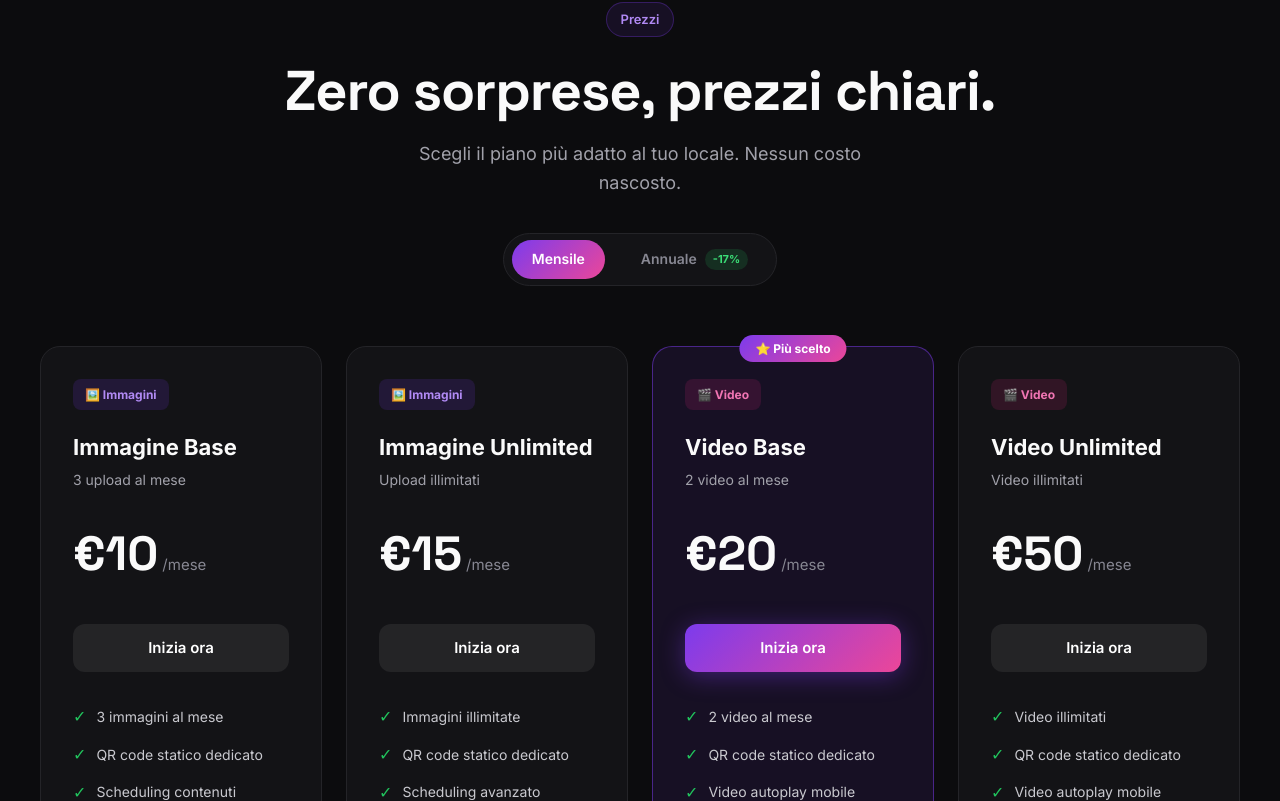
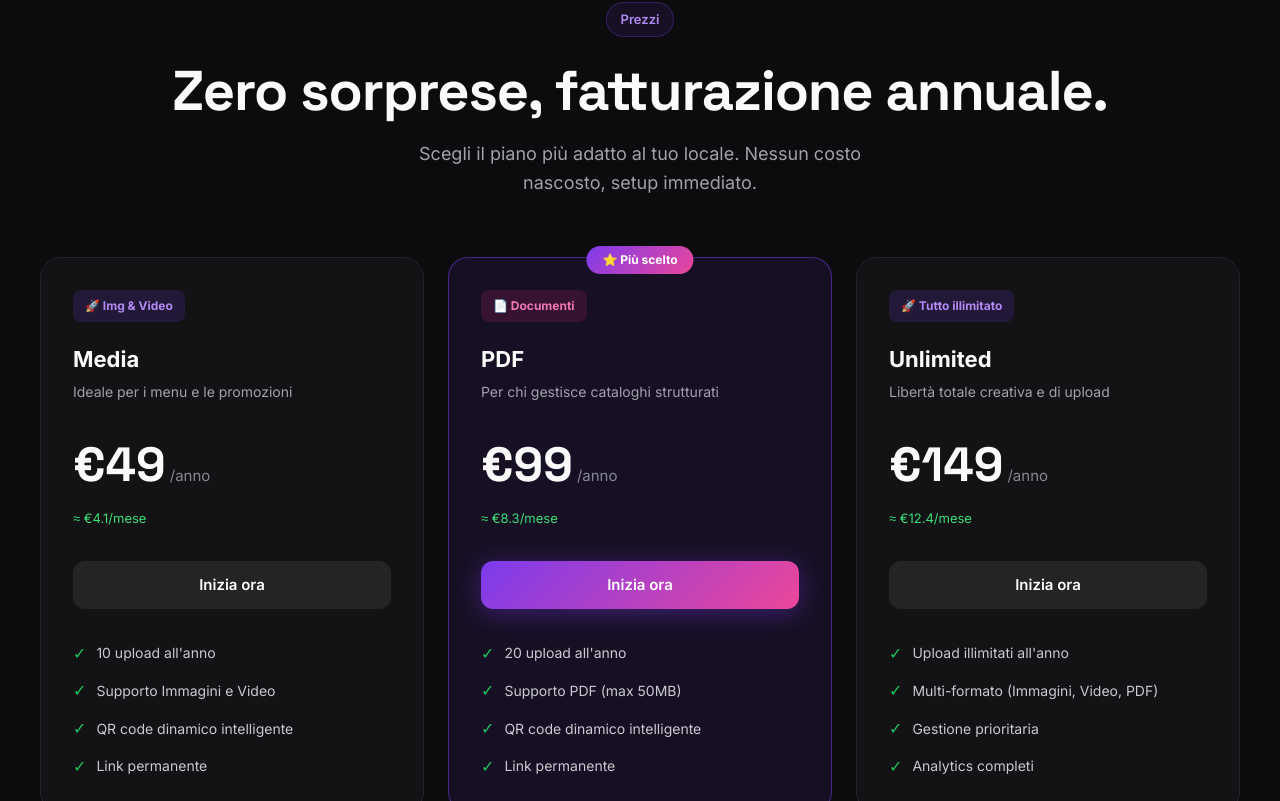
Before and after one commit to cgabelli/qrpop, a Next.js app: page / in a window 1280 px wide. Shown: the part 2299-3100 px from the top of the page. Built offline with nearby package versions, Linux system fonts and the light colour scheme.

Commit message:
fix: sync landing page pricing with new annual packages

```diff
--- a/app/page.tsx
+++ b/app/page.tsx
@@ -5,47 +5,30 @@ import { useState, useEffect } from "react";
 
 const PLANS = [
   {
-    id: "basic_image",
-    name: "Immagine Base",
-    type: "Immagini",
-    monthlyPrice: 10,
-    annualPrice: 99,
-    annualMonthly: 8,
-    description: "3 upload al mese",
-    features: ["3 immagini al mese", "QR code statico dedicato", "Scheduling contenuti", "Link permanente"],
+    id: "media_annual",
+    name: "Media",
+    type: "Img & Video",
+    annualPrice: 49,
+    description: "Ideale per i menu e le promozioni",
+    features: ["10 upload all'anno", "Supporto Immagini e Video", "QR code dinamico intelligente", "Link permanente"],
     popular: false,
   },
   {
-    id: "unlimited_image",
-    name: "Immagine Unlimited",
-    type: "Immagini",
-    monthlyPrice: 15,
-    annualPrice: 149,
-    annualMonthly: 12,
-    description: "Upload illimitati",
-    features: ["Immagini illimitate", "QR code statico dedicato", "Scheduling avanzato", "Link permanente", "Priorità supporto"],
-    popular: false,
-  },
-  {
-    id: "basic_video",
-    name: "Video Base",
-    type: "Video",
-    monthlyPrice: 20,
-    annualPrice: 199,
-    annualMonthly: 17,
-    description: "2 video al mese",
-    features: ["2 video al mese", "QR code statico dedicato", "Video autoplay mobile", "Scheduling contenuti"],
+    id: "pdf_annual",
+    name: "PDF",
+    type: "Documenti",
+    annualPrice: 99,
+    description: "Per chi gestisce cataloghi strutturati",
+    features: ["20 upload all'anno", "Supporto PDF (max 50MB)", "QR code dinamico intelligente", "Link permanente"],
     popular: true,
   },
   {
-    id: "unlimited_video",
-    name: "Video Unlimited",
-    type: "Video",
-    monthlyPrice: 50,
-    annualPrice: 499,
-    annualMonthly: 42,
-    description: "Video illimitati",
-    features: ["Video illimitati", "QR code statico dedicato", "Video autoplay mobile", "Scheduling avanzato", "Priorità supporto", "Analytics (prossimamente)"],
+    id: "unlimited_annual",
+    name: "Unlimited",
+    type: "Tutto illimitato",
+    annualPrice: 149,
+    description: "Libertà totale creativa e di upload",
+    features: ["Upload illimitati all'anno", "Multi-formato (Immagini, Video, PDF)", "Gestione prioritaria", "Analytics completi"],
     popular: false,
   },
 ];
@@ -396,8 +379,6 @@ function HowItWorks() {
 }
 
 function PricingSection() {
-  const [annual, setAnnual] = useState(false);
-
   return (
     <section
       id="prezzi"
@@ -418,48 +399,11 @@ function PricingSection() {
             Prezzi
           </div>
           <h2 style={{ fontSize: "clamp(2rem, 5vw, 3.5rem)", fontWeight: 800, marginBottom: 16 }}>
-            Zero sorprese, prezzi chiari.
+            Zero sorprese, fatturazione annuale.
           </h2>
           <p style={{ fontSize: 18, color: "hsl(240 5% 65%)", maxWidth: 500, margin: "0 auto 36px" }}>
-            Scegli il piano più adatto al tuo locale. Nessun costo nascosto.
+            Scegli il piano più adatto al tuo locale. Nessun costo nascosto, setup immediato.
           </p>
-
-          {/* Billing toggle */}
-          <div style={{
-            display: "inline-flex", alignItems: "center", gap: 16,
-            background: "hsl(240 6% 8%)", border: "1px solid hsl(240 5% 15%)",
-            borderRadius: 999, padding: "6px 8px",
-          }}>
-            <button
-              onClick={() => setAnnual(false)}
-              style={{
-                padding: "8px 20px", borderRadius: 999, border: "none", cursor: "pointer",
-                background: !annual ? "linear-gradient(135deg, hsl(262 83% 58%), hsl(330 81% 60%))" : "transparent",
-                color: !annual ? "white" : "hsl(240 5% 55%)",
-                fontSize: 14, fontWeight: 600, transition: "all 0.2s", fontFamily: "Inter, sans-serif",
-              }}
-            >
-              Mensile
-            </button>
-            <button
-              onClick={() => setAnnual(true)}
-              style={{
-                padding: "8px 20px", borderRadius: 999, border: "none", cursor: "pointer",
-                background: annual ? "linear-gradient(135deg, hsl(262 83% 58%), hsl(330 81% 60%))" : "transparent",
-                color: annual ? "white" : "hsl(240 5% 55%)",
-                fontSize: 14, fontWeight: 600, transition: "all 0.2s", fontFamily: "Inter, sans-serif",
-                display: "flex", alignItems: "center", gap: 8,
-              }}
-            >
-              Annuale
-              <span style={{
-                padding: "2px 8px", borderRadius: 999, fontSize: 11, fontWeight: 700,
-                background: "rgba(34,197,94,0.15)", color: "hsl(142 71% 55%)",
-              }}>
-                -17%
-              </span>
-            </button>
-          </div>
         </div>
 
         <div style={{ display: "grid", gridTemplateColumns: "repeat(auto-fit, minmax(260px, 1fr))", gap: 24 }}>
@@ -494,40 +438,31 @@ function PricingSection() {
 
               <div style={{
                 display: "inline-flex", alignItems: "center", padding: "6px 12px", borderRadius: 8,
-                background: plan.type === "Video" ? "rgba(219,39,119,0.15)" : "rgba(124,58,237,0.15)",
-                color: plan.type === "Video" ? "hsl(330 81% 70%)" : "hsl(262 83% 75%)",
+                background: plan.type === "Documenti" ? "rgba(219,39,119,0.15)" : "rgba(124,58,237,0.15)",
+                color: plan.type === "Documenti" ? "hsl(330 81% 70%)" : "hsl(262 83% 75%)",
                 fontSize: 12, fontWeight: 700, marginBottom: 20,
               }}>
-                {plan.type === "Video" ? "🎬" : "🖼️"} {plan.type}
+                {plan.type === "Documenti" ? "📄" : "🚀"} {plan.type}
               </div>
 
               <div style={{ fontSize: 22, fontWeight: 700, marginBottom: 4 }}>{plan.name}</div>
               <div style={{ color: "hsl(240 5% 65%)", fontSize: 14, marginBottom: 24 }}>{plan.description}</div>
 
               {/* Price display */}
-              {annual ? (
-                <div style={{ marginBottom: 8 }}>
+              <div style={{ marginBottom: 32 }}>
                 <div style={{ display: "flex", alignItems: "baseline", gap: 4 }}>
                   <span style={{ fontSize: 48, fontWeight: 800, fontFamily: "Space Grotesk, sans-serif" }}>
                     €{plan.annualPrice}
                   </span>
                   <span style={{ color: "hsl(240 5% 55%)", fontSize: 15 }}>/anno</span>
                 </div>
-                  <div style={{ fontSize: 13, color: "hsl(142 71% 55%)", marginBottom: 24 }}>
-                    ≈ €{plan.annualMonthly}/mese — pagamento anticipato
+                <div style={{ fontSize: 13, color: "hsl(142 71% 55%)", marginTop: 4 }}>
+                  ≈ €{Math.round((plan.annualPrice / 12) * 10) / 10}/mese
                 </div>
               </div>
-              ) : (
-                <div style={{ display: "flex", alignItems: "baseline", gap: 4, marginBottom: 32 }}>
-                  <span style={{ fontSize: 48, fontWeight: 800, fontFamily: "Space Grotesk, sans-serif" }}>
-                    €{plan.monthlyPrice}
-                  </span>
-                  <span style={{ color: "hsl(240 5% 55%)", fontSize: 15 }}>/mese</span>
-                </div>
-              )}
 
               <Link
-                href={`/register?plan=${plan.id}&billing=${annual ? "annual" : "monthly"}`}
+                href={`/register?plan=${plan.id}`}
                 className="btn-primary"
                 style={{
                   display: "block", textAlign: "center", textDecoration: "none", marginBottom: 32,
```
Lines whose indentation alone changed are shown as unchanged.
